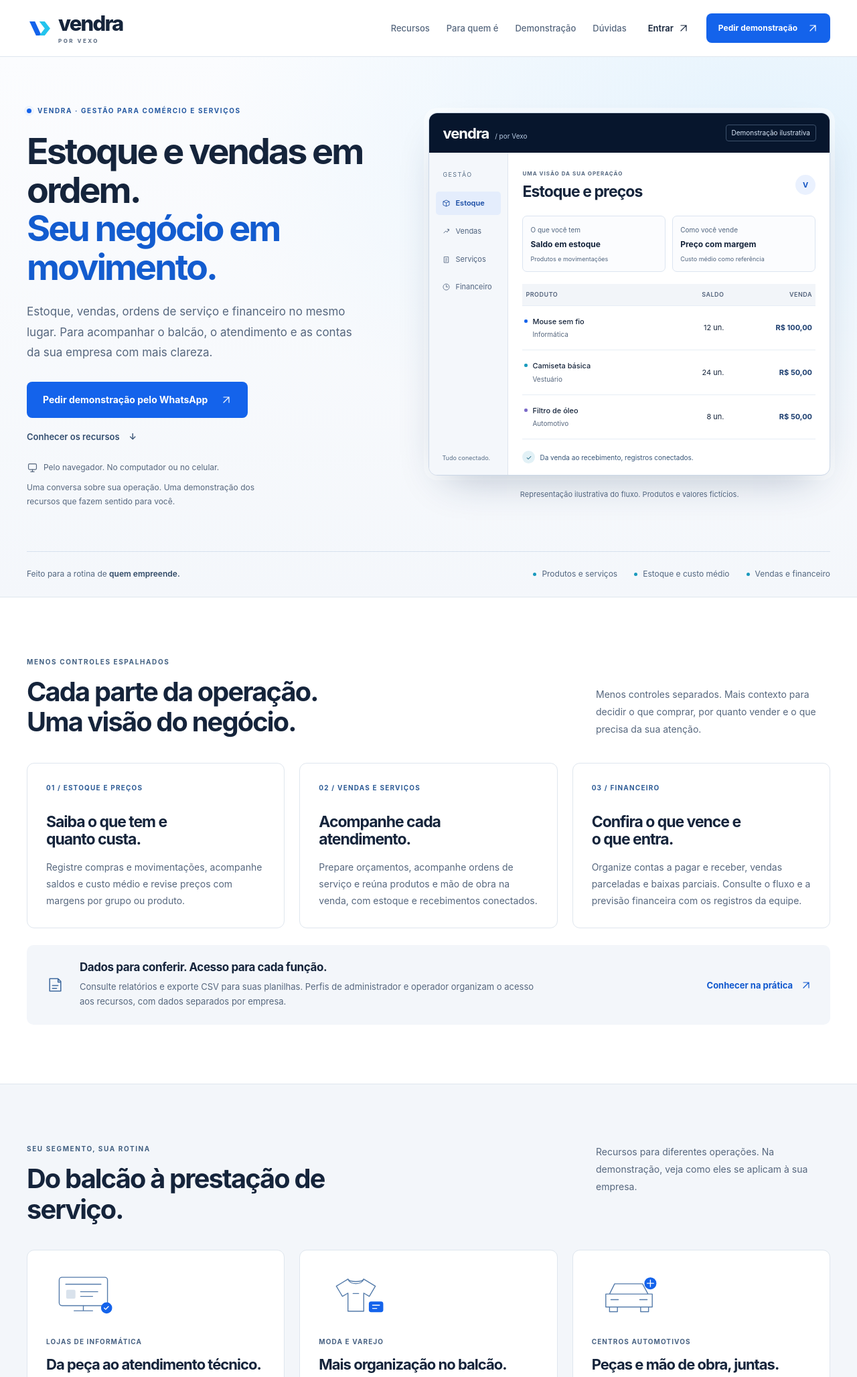
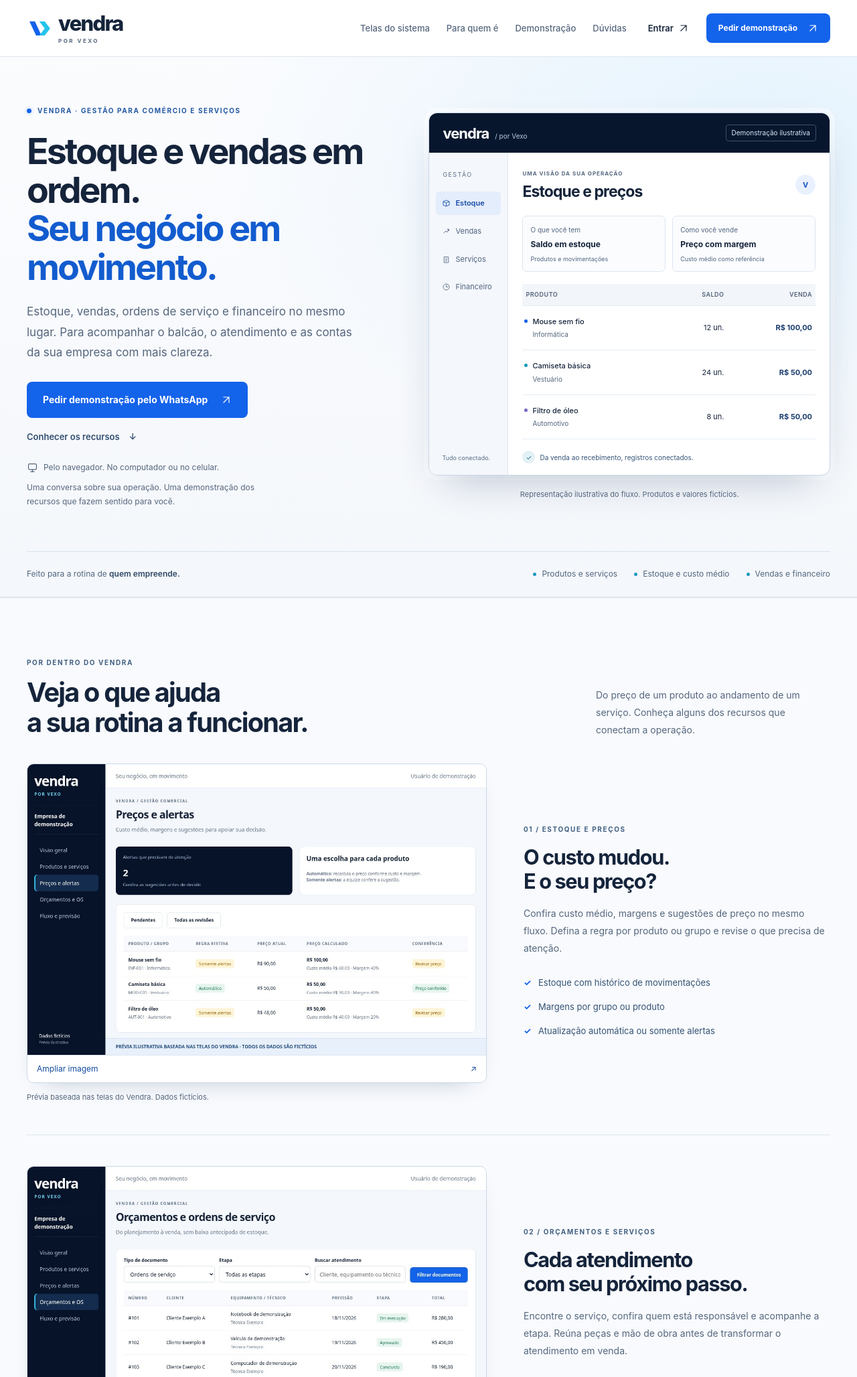
Before and after one commit to paulosaltarelli/reporvexocomercio, a Laravel app: page / in a window 1280 px wide. Shown: the top 2056 px of the page at 67% size. Run offline with Laravel 12, Linux system fonts and the light colour scheme.

Commit message:
Adiciona prévias visuais dos recursos e remove aviso da landing

```diff
--- a/public/marketing.css
+++ b/public/marketing.css
@@ -118,7 +118,6 @@ a:focus-visible, summary:focus-visible { outline: 3px solid var(--blue); outline
 .faq-section { padding-top: 0; }.faq-grid { display: grid; grid-template-columns: 1fr 1.25fr; gap: 100px; }.faq-grid h2 { margin-top: 14px; }.section-copy { color: var(--muted); font-size: 14px; margin-top: 22px; }.section-copy a { display: inline-flex; align-items: center; gap: 10px; color: #1058ce; font-weight: 600; margin-top: 7px; }
 .faq-list { border-top: 1px solid var(--line); }.faq-list details { border-bottom: 1px solid var(--line); }.faq-list summary { position: relative; padding: 21px 34px 21px 0; list-style: none; font-size: 14px; font-weight: 550; line-height: 1.6; }.faq-list summary::-webkit-details-marker { display: none; }.faq-list summary:after { content: "+"; position: absolute; right: 4px; color: #4b6d93; font-size: 21px; top: 18px; }.faq-list details[open] summary:after { content: "−"; }.faq-list details[open] summary { color: #1058ce; }.faq-list p { color: var(--muted); font-size: 14px; padding: 0 24px 22px 0; line-height: 1.85; }
 .contact-section { background: #1058ce; color: white; padding: 60px 0; }.contact-inner { display: flex; justify-content: space-between; align-items: center; gap: 45px; }.contact-section .eyebrow { color: #d0e4ff; }.contact-section h2 { margin-top: 17px; font-size: clamp(32px, 3.1vw, 44px); }.contact-section p { color: #e2eeff; font-size: 14px; margin-top: 21px; }.contact-actions { display: flex; flex-direction: column; align-items: flex-start; flex-shrink: 0; }.button-light { background: white; color: #124a9e; }.button-light:hover { background: #eaf4ff; }.contact-phone { margin-top: 16px; font-size: 13px; color: #e2eeff; }.contact-email { font-size: 13px; margin-top: 4px; color: #e2eeff; text-decoration: underline; text-underline-offset: 4px; }
-.privacy-note { padding-block: 21px; }.privacy-note p { font-size: 11px; color: var(--muted); max-width: 1000px; }
 .site-footer { background: var(--navy); color: white; padding: 35px 0 23px; }.site-footer .wordmark small { color: #9cb4d2; }.footer-top { display: flex; align-items: center; gap: 40px; padding-bottom: 28px; }.footer-top>p { color: #a9bed8; font-size: 12px; }.footer-top>a:last-child { display: inline-flex; align-items: center; gap: 9px; margin-left: auto; color: #d1dff0; font-size: 12px; }.footer-bottom { display: flex; justify-content: space-between; gap: 25px; border-top: 1px solid #293c55; padding-top: 20px; font-size: 10px; color: #a9bed8; }
 .workflow-section a:focus-visible, .contact-section a:focus-visible, .site-footer a:focus-visible { outline-color: var(--cyan); }
 @media (max-width: 1150px) {
@@ -132,7 +131,7 @@ a:focus-visible, summary:focus-visible { outline: 3px solid var(--blue); outline
     .hero { padding-top: 33px; }.hero .eyebrow { font-size: 8px; letter-spacing: .85px; }.hero h1 { font-size: 41px; margin: 19px 0; }.hero-copy>p { font-size: 15px; line-height: 1.8; }.hero-actions { flex-direction: column; align-items: flex-start; gap: 15px; margin-top: 24px; }.hero-actions .button { width: 100%; justify-content: space-between; padding: 16px 18px; font-size: 13px; gap: 10px; }.hero-note { font-size: 11px; }.hero-copy>.demo-note { font-size: 11px; }.hero-grid { gap: 30px; padding-bottom: 30px; }.app-layout { display: block; }.app-sidebar { display: none; }.app-topbar { padding: 14px; }.app-wordmark { font-size: 22px; }.preview-tag { font-size: 9px; padding: 3px 6px; }.app-content { padding: 20px 15px 0; }.preview-top h2 { font-size: 22px; }.preview-kicker { font-size: 8px; }.preview-summary { gap: 8px; margin-block: 18px 13px; }.preview-summary>div { padding: 10px; }.preview-summary span { font-size: 10px; }.preview-summary strong { font-size: 11px; }.preview-table { font-size: 11px; }.preview-table th, .preview-table td { padding-block: 14px; }.preview-table thead { font-size: 9px; }.preview-footer { font-size: 10px; padding-block: 15px; }.product-preview figcaption { font-size: 10px; margin-top: 14px; }.hero-bottom { font-size: 11px; padding-block: 20px; }.hero-bottom>div { flex-wrap: wrap; gap: 7px 15px; font-size: 10px; }
     .section { padding-block: 52px; }.section-heading { flex-direction: column; align-items: flex-start; gap: 18px; margin-bottom: 27px; }.section-heading h2 { margin-top: 12px; }.section-heading>p { max-width: none; font-size: 14px; }.eyebrow { font-size: 9px; letter-spacing: 1.2px; }h2 { font-size: 32px; }.feature-grid, .segment-grid { grid-template-columns: 1fr; gap: 14px; }.feature-card { padding: 24px; }.benefit-number { margin-bottom: 16px; }.feature-card h3 { font-size: 23px; max-width: none; margin-bottom: 12px; }.feature-card p, .segment-card p { font-size: 14px; }.resource-strip { padding: 23px; margin-top: 18px; }.resource-strip h3 { font-size: 18px; line-height: 1.3; }.resource-strip p { font-size: 13px; }.segment-card { padding: 24px; }.segment-illustration { height: 51px; margin-bottom: 18px; }.segment-illustration svg { width: 83px; height: 55px; }.segment-card h3 { font-size: 23px; }.segment-label { font-size: 10px; }
     .workflow-grid { width: calc(100% - 24px); padding: 30px 23px; grid-template-columns: 1fr; gap: 32px; border-radius: 12px; }.workflow-intro>p { margin-top: 18px; }.workflow-intro .inline-link { font-size: 12px; gap: 10px; }.workflow-steps li { gap: 17px; padding-block: 22px; }.workflow-steps h3 { font-size: 18px; }.workflow-steps p { font-size: 14px; }.faq-section { padding-top: 0; }.faq-grid { grid-template-columns: 1fr; gap: 27px; }.faq-list summary { padding-block: 19px; font-size: 14px; }.faq-list p { font-size: 14px; padding-right: 12px; }.section-copy { font-size: 13px; margin-top: 18px; }
-    .contact-section { padding-block: 43px; }.contact-inner { flex-direction: column; align-items: flex-start; gap: 28px; }.contact-section h2 { font-size: 32px; }.contact-section p { font-size: 14px; margin-top: 17px; }.contact-actions { width: 100%; }.contact-actions .button { width: 100%; justify-content: space-between; font-size: 13px; }.privacy-note { padding-block: 18px; }.privacy-note p { font-size: 11px; }.site-footer { padding-block: 29px 23px; }.footer-top { flex-wrap: wrap; gap: 23px; }.footer-top>p { margin-left: auto; font-size: 11px; }.footer-top>a:last-child { margin-left: 0; width: 100%; }.footer-bottom { flex-direction: column; gap: 10px; font-size: 10px; }
+    .contact-section { padding-block: 43px; }.contact-inner { flex-direction: column; align-items: flex-start; gap: 28px; }.contact-section h2 { font-size: 32px; }.contact-section p { font-size: 14px; margin-top: 17px; }.contact-actions { width: 100%; }.contact-actions .button { width: 100%; justify-content: space-between; font-size: 13px; }.site-footer { padding-block: 29px 23px; }.footer-top { flex-wrap: wrap; gap: 23px; }.footer-top>p { margin-left: auto; font-size: 11px; }.footer-top>a:last-child { margin-left: 0; width: 100%; }.footer-bottom { flex-direction: column; gap: 10px; font-size: 10px; }
     .mobile-conversion { position: fixed; bottom: 0; left: 0; right: 0; z-index: 25; display: flex; justify-content: space-between; border-radius: 0; min-height: 64px; padding: 16px 20px calc(16px + env(safe-area-inset-bottom)); box-shadow: 0 -3px 18px #07162d20; }
 }
 @media (max-width: 360px) {
@@ -140,5 +139,24 @@ a:focus-visible, summary:focus-visible { outline: 3px solid var(--blue); outline
 }
 @media (prefers-reduced-motion: reduce) { html { scroll-behavior: auto; }.button { transition: none; } }
 @media print {
-    body { padding: 0; color: #15243b; font-size: 12px; }.container { width: 100%; }.site-header, .hero-actions, .hero-note, .mobile-conversion, .privacy-note, .inline-link, .site-footer, .product-preview, .hero-bottom { display: none; }.hero, .section, .contact-section { padding: 20px 0; background: white; border: 0; color: #15243b; }.hero-grid, .faq-grid, .workflow-grid { display: block; }.hero-copy>p, .hero-copy>.demo-note, .workflow-intro>p, .workflow-steps p, .workflow-intro .eyebrow, .contact-section .eyebrow, .contact-section p, .contact-phone, .contact-email { color: #15243b; }.workflow-grid { background: white; color: #15243b; padding: 0; }.workflow-steps { margin-top: 20px; }.faq-list details { break-inside: avoid; }.faq-list details>p { display: block; }.feature-grid, .segment-grid { grid-template-columns: repeat(2, 1fr); }.feature-card, .segment-card { break-inside: avoid; }.contact-inner { align-items: flex-start; }.contact-actions .button { display: none; }.contact-section p br { display: none; }
+    body { padding: 0; color: #15243b; font-size: 12px; }.container { width: 100%; }.site-header, .hero-actions, .hero-note, .mobile-conversion, .inline-link, .site-footer, .product-preview, .hero-bottom { display: none; }.hero, .section, .contact-section { padding: 20px 0; background: white; border: 0; color: #15243b; }.hero-grid, .faq-grid, .workflow-grid { display: block; }.hero-copy>p, .hero-copy>.demo-note, .workflow-intro>p, .workflow-steps p, .workflow-intro .eyebrow, .contact-section .eyebrow, .contact-section p, .contact-phone, .contact-email { color: #15243b; }.workflow-grid { background: white; color: #15243b; padding: 0; }.workflow-steps { margin-top: 20px; }.faq-list details { break-inside: avoid; }.faq-list details>p { display: block; }.feature-grid, .segment-grid { grid-template-columns: repeat(2, 1fr); }.feature-card, .segment-card { break-inside: avoid; }.contact-inner { align-items: flex-start; }.contact-actions .button { display: none; }.contact-section p br { display: none; }
 }
+
+/* Product views: static illustrative images; full resolution opens without JavaScript. */
+.showcase-section { background: #f8fafd; border-top: 1px solid var(--line); }
+.showcase-row { display: grid; grid-template-columns: minmax(0,1.5fr) minmax(0,1fr); align-items: center; gap: 55px; padding-top: 46px; margin-top: 46px; border-top: 1px solid var(--line); }
+.showcase-row:first-of-type { margin-top: 0; padding-top: 0; border: 0; }
+.showcase-image { min-width: 0; }
+.showcase-image>a { display: block; position: relative; border: 1px solid #ccd8e7; border-radius: 10px; overflow: hidden; background: #edf3fa; box-shadow: 0 15px 35px -25px #14355d66; }
+.showcase-image img { display: block; width: 100%; height: auto; }
+.showcase-image figcaption { font-size: 11px; color: var(--muted); margin-top: 12px; }
+.image-expand { display: flex; align-items: center; justify-content: space-between; gap: 12px; padding: 10px 14px; font-size: 12px; color: #124a9e; background: white; border-top: 1px solid var(--line); }
+.showcase-image>a:hover .image-expand { background: #eaf1fd; }
+.showcase-copy h3 { font-size: clamp(26px,2.4vw,34px); margin: 15px 0 18px; }
+.showcase-copy>p { color: var(--muted); font-size: 14px; line-height: 1.85; }
+.showcase-copy ul { list-style: none; padding: 0; margin: 20px 0 0; }
+.showcase-copy li { position: relative; padding: 7px 0 7px 22px; color: #345273; font-size: 13px; }
+.showcase-copy li:before { content: "✓"; color: #1463eb; position: absolute; left: 0; font-weight: 700; }
+@media(max-width:900px) { .showcase-row { gap: 28px; grid-template-columns: minmax(0,1.2fr) minmax(0,1fr); }.showcase-copy h3 { font-size: 26px; }.showcase-copy>p { font-size: 13px; }.showcase-copy li { font-size: 12px; } }
+@media(max-width:680px) { .showcase-row { grid-template-columns: 1fr; gap: 23px; padding-top: 30px; margin-top: 30px; }.showcase-copy { grid-row: 1; }.showcase-copy h3 { font-size: 28px; margin-block: 12px 15px; }.showcase-copy>p { font-size: 14px; }.showcase-copy li { font-size: 13px; }.showcase-copy ul { margin-top: 14px; }.showcase-image figcaption { font-size: 10px; } }
+@media print { .showcase-row { break-inside: avoid; grid-template-columns: 1.3fr 1fr; gap: 20px; }.showcase-copy h3 { font-size: 22px; }.image-expand { display: none; }.showcase-image img { max-height: 230px; object-fit: contain; } }
--- a/resources/views/welcome.blade.php
+++ b/resources/views/welcome.blade.php
@@ -10,7 +10,7 @@
     <meta property="og:locale" content="pt_BR">
     <meta property="og:title" content="Vendra por Vexo | Gestão para comércio e serviços">
     <meta property="og:description" content="Conecte estoque, preços, vendas e financeiro. Peça uma demonstração para avaliar o Vendra na rotina da sua empresa.">
-    <link rel="stylesheet" href="/marketing.css?v=20261115b">
+    <link rel="stylesheet" href="/marketing.css?v=20261115c">
 </head>
 <body>
 <a class="skip-link" href="#conteudo">Ir para o conteúdo</a>
@@ -20,9 +20,9 @@
             <svg class="brand-symbol" viewBox="0 0 48 48" fill="none" aria-hidden="true"><path d="M5 11h10l12 26H17L5 11Z" fill="#1463EB"/><path d="m23 11 10 13-10 13h10l10-13-10-13H23Z" fill="#25C4ED"/></svg>
             <span class="wordmark">vendra<small>por Vexo</small></span>
         </a>
-        <nav class="desktop-navigation" aria-label="Navegação principal"><a href="#recursos">Recursos</a><a href="#segmentos">Para quem é</a><a href="#como-funciona">Demonstração</a><a href="#duvidas">Dúvidas</a></nav>
+        <nav class="desktop-navigation" aria-label="Navegação principal"><a href="#recursos">Telas do sistema</a><a href="#segmentos">Para quem é</a><a href="#como-funciona">Demonstração</a><a href="#duvidas">Dúvidas</a></nav>
         <div class="header-actions"><a class="login-link" href="/app/vexo/login">Entrar <svg class="arrow-icon" viewBox="0 0 20 20" fill="none" aria-hidden="true"><path d="M5 15 15 5M5 5h10v10" stroke="currentColor" stroke-width="1.5" stroke-linecap="round" stroke-linejoin="round"/></svg></a><a class="button button-small desktop-cta" href="https://wa.me/5535999193304?text=Ol%C3%A1%21%20Quero%20uma%20demonstra%C3%A7%C3%A3o%20do%20Vendra.%20Meu%20segmento%20%C3%A9%3A%20__.%20Quero%20organizar%3A%20__." target="_blank" rel="noopener noreferrer" data-cta="header">Pedir demonstração <svg class="arrow-icon" viewBox="0 0 20 20" fill="none" aria-hidden="true"><path d="M5 15 15 5M5 5h10v10" stroke="currentColor" stroke-width="1.5" stroke-linecap="round" stroke-linejoin="round"/></svg></a></div>
-        <details class="mobile-menu"><summary aria-label="Abrir menu de navegação"><span>Menu</span><svg viewBox="0 0 24 24" fill="none" aria-hidden="true"><path d="M4 7h16M4 12h16M4 17h16" stroke="currentColor" stroke-width="1.7" stroke-linecap="round"/></svg></summary><nav aria-label="Navegação móvel"><a href="#recursos">Recursos</a><a href="#segmentos">Para quem é</a><a href="#como-funciona">Demonstração</a><a href="#duvidas">Dúvidas</a><a href="#contato">Falar com a Vexo</a></nav></details>
+        <details class="mobile-menu"><summary aria-label="Abrir menu de navegação"><span>Menu</span><svg viewBox="0 0 24 24" fill="none" aria-hidden="true"><path d="M4 7h16M4 12h16M4 17h16" stroke="currentColor" stroke-width="1.7" stroke-linecap="round"/></svg></summary><nav aria-label="Navegação móvel"><a href="#recursos">Telas do sistema</a><a href="#segmentos">Para quem é</a><a href="#como-funciona">Demonstração</a><a href="#duvidas">Dúvidas</a><a href="#contato">Falar com a Vexo</a></nav></details>
     </div>
 </header>
 <main id="conteudo">
@@ -47,13 +47,21 @@
         <div class="container hero-bottom"><span>Feito para a rotina de <strong>quem empreende.</strong></span><div><span>Produtos e serviços</span><span>Estoque e custo médio</span><span>Vendas e financeiro</span></div></div>
     </section>
 
-    <section class="section resources-section" id="recursos" aria-labelledby="resources-title">
-        <div class="container"><div class="section-heading"><div><span class="eyebrow">MENOS CONTROLES ESPALHADOS</span><h2 id="resources-title">Cada parte da operação.<br>Uma visão do negócio.</h2></div><p>Menos controles separados. Mais contexto para decidir o que comprar, por quanto vender e o que precisa da sua atenção.</p></div>
-            <div class="feature-grid">
-                <article class="feature-card"><span class="benefit-number" aria-hidden="true">01 / ESTOQUE E PREÇOS</span><h3>Saiba o que tem e quanto custa.</h3><p>Registre compras e movimentações, acompanhe saldos e custo médio e revise preços com margens por grupo ou produto.</p></article>
-                <article class="feature-card"><span class="benefit-number" aria-hidden="true">02 / VENDAS E SERVIÇOS</span><h3>Acompanhe cada atendimento.</h3><p>Prepare orçamentos, acompanhe ordens de serviço e reúna produtos e mão de obra na venda, com estoque e recebimentos conectados.</p></article>
-                <article class="feature-card"><span class="benefit-number" aria-hidden="true">03 / FINANCEIRO</span><h3>Confira o que vence e o que entra.</h3><p>Organize contas a pagar e receber, vendas parceladas e baixas parciais. Consulte o fluxo e a previsão financeira com os registros da equipe.</p></article>
-            </div>
+    <section class="section showcase-section" id="recursos" aria-labelledby="showcase-title">
+        <div class="container">
+            <div class="section-heading"><div><span class="eyebrow">POR DENTRO DO VENDRA</span><h2 id="showcase-title">Veja o que ajuda<br>a sua rotina a funcionar.</h2></div><p>Do preço de um produto ao andamento de um serviço. Conheça alguns dos recursos que conectam a operação.</p></div>
+            <article class="showcase-row">
+                <figure class="showcase-image"><a href="/brand/vendra-precos.jpg" target="_blank" rel="noopener noreferrer" aria-label="Ampliar prévia ilustrativa de preços e alertas"><img src="/brand/vendra-precos.jpg" width="1200" height="760" loading="lazy" decoding="async" alt="Prévia de preços e alertas: produtos com custo médio, margem, preço atual e sugestão para revisão."><span class="image-expand">Ampliar imagem <span aria-hidden="true">↗</span></span></a><figcaption>Prévia baseada nas telas do Vendra. Dados fictícios.</figcaption></figure>
+                <div class="showcase-copy"><span class="eyebrow">01 / ESTOQUE E PREÇOS</span><h3>O custo mudou.<br>E o seu preço?</h3><p>Confira custo médio, margens e sugestões de preço no mesmo fluxo. Defina a regra por produto ou grupo e revise o que precisa de atenção.</p><ul><li>Estoque com histórico de movimentações</li><li>Margens por grupo ou produto</li><li>Atualização automática ou somente alertas</li></ul></div>
+            </article>
+            <article class="showcase-row">
+                <figure class="showcase-image"><a href="/brand/vendra-servicos.jpg" target="_blank" rel="noopener noreferrer" aria-label="Ampliar prévia ilustrativa de ordens de serviço"><img src="/brand/vendra-servicos.jpg" width="1200" height="760" loading="lazy" decoding="async" alt="Prévia de ordens de serviço com clientes fictícios, equipamentos, técnicos, previsões e etapas de atendimento."><span class="image-expand">Ampliar imagem <span aria-hidden="true">↗</span></span></a><figcaption>Prévia baseada nas telas do Vendra. Dados fictícios.</figcaption></figure>
+                <div class="showcase-copy"><span class="eyebrow">02 / ORÇAMENTOS E SERVIÇOS</span><h3>Cada atendimento<br>com seu próximo passo.</h3><p>Encontre o serviço, confira quem está responsável e acompanhe a etapa. Reúna peças e mão de obra antes de transformar o atendimento em venda.</p><ul><li>Orçamentos e ordens de serviço</li><li>Equipamento, técnico e previsão</li><li>Etapas de aprovação, execução e conclusão</li></ul></div>
+            </article>
+            <article class="showcase-row">
+                <figure class="showcase-image"><a href="/brand/vendra-financeiro.jpg" target="_blank" rel="noopener noreferrer" aria-label="Ampliar prévia ilustrativa do fluxo financeiro"><img src="/brand/vendra-financeiro.jpg" width="1200" height="760" loading="lazy" decoding="async" alt="Prévia de fluxo e previsão com saldo inicial, entradas, saídas e saldo projetado em um gráfico, todos fictícios."><span class="image-expand">Ampliar imagem <span aria-hidden="true">↗</span></span></a><figcaption>Exemplo fictício. Previsão não é recebimento confirmado.</figcaption></figure>
+                <div class="showcase-copy"><span class="eyebrow">03 / FLUXO E PREVISÃO</span><h3>Olhe para as contas.<br>E para os próximos dias.</h3><p>Compare os registros financeiros com os compromissos futuros e acompanhe o saldo projetado. A visão depende das informações registradas pela equipe.</p><ul><li>Contas a pagar e receber</li><li>Parcelas e pagamentos parciais</li><li>Fluxo e previsão financeira</li></ul></div>
+            </article>
             <div class="resource-strip"><div class="strip-icon" aria-hidden="true"><svg viewBox="0 0 28 28" fill="none"><path d="M6 23V5h12l4 4v14H6Zm12-18v5h4M10 15h8m-8 4h6" stroke="currentColor" stroke-width="1.5" stroke-linecap="round" stroke-linejoin="round"/></svg></div><div><h3>Dados para conferir. Acesso para cada função.</h3><p>Consulte relatórios e exporte CSV para suas planilhas. Perfis de administrador e operador organizam o acesso aos recursos, com dados separados por empresa.</p></div><a class="inline-link" href="https://wa.me/5535999193304?text=Ol%C3%A1%21%20Quero%20uma%20demonstra%C3%A7%C3%A3o%20do%20Vendra.%20Meu%20segmento%20%C3%A9%3A%20__.%20Quero%20organizar%3A%20__." target="_blank" rel="noopener noreferrer" data-cta="resources">Conhecer na prática <svg class="arrow-icon" viewBox="0 0 20 20" fill="none" aria-hidden="true"><path d="M5 15 15 5M5 5h10v10" stroke="currentColor" stroke-width="1.5" stroke-linecap="round" stroke-linejoin="round"/></svg></a></div>
         </div>
     </section>
@@ -80,10 +88,9 @@
     </div></div></section>
 
     <section class="contact-section" id="contato" aria-labelledby="contact-title"><div class="container contact-inner"><div><span class="eyebrow">VAMOS CONVERSAR SOBRE A SUA EMPRESA</span><h2 id="contact-title">Seu próximo passo:<br>ver o Vendra na prática.</h2><p>Conte o que precisa organizar. Vamos apresentar os recursos<br>e conversar sobre uma proposta para sua empresa.</p></div><div class="contact-actions"><a class="button button-light" href="https://wa.me/5535999193304?text=Ol%C3%A1%21%20Quero%20uma%20demonstra%C3%A7%C3%A3o%20do%20Vendra.%20Meu%20segmento%20%C3%A9%3A%20__.%20Quero%20organizar%3A%20__." target="_blank" rel="noopener noreferrer" data-cta="contact">Pedir demonstração pelo WhatsApp <svg class="arrow-icon" viewBox="0 0 20 20" fill="none" aria-hidden="true"><path d="M5 15 15 5M5 5h10v10" stroke="currentColor" stroke-width="1.5" stroke-linecap="round" stroke-linejoin="round"/></svg></a><span class="contact-phone">(35) 99919-3304</span><a class="contact-email" href="mailto:ivancasvilela@gmail.com?subject=Quero%20conhecer%20o%20Vendra">ivancasvilela@gmail.com</a></div></div></section>
-    <aside class="privacy-note container" aria-label="Privacidade"><p>Esta página não ativa rastreadores de publicidade nem coleta dados por formulário. Ao abrir o WhatsApp, você passa a usar um serviço externo. Envie apenas as informações necessárias para a conversa; não envie senhas ou dados financeiros.</p></aside>
 </main>
 <a class="button mobile-conversion" href="https://wa.me/5535999193304?text=Ol%C3%A1%21%20Quero%20uma%20demonstra%C3%A7%C3%A3o%20do%20Vendra.%20Meu%20segmento%20%C3%A9%3A%20__.%20Quero%20organizar%3A%20__." target="_blank" rel="noopener noreferrer" data-cta="mobile_fixed">Pedir demonstração <svg class="arrow-icon" viewBox="0 0 20 20" fill="none" aria-hidden="true"><path d="M5 15 15 5M5 5h10v10" stroke="currentColor" stroke-width="1.5" stroke-linecap="round" stroke-linejoin="round"/></svg></a>
 <footer class="site-footer"><div class="container"><div class="footer-top"><a class="brand" href="/" aria-label="Vendra por Vexo, início"><svg class="brand-symbol" viewBox="0 0 48 48" fill="none" aria-hidden="true"><path d="M5 11h10l12 26H17L5 11Z" fill="#1463EB"/><path d="m23 11 10 13-10 13h10l10-13-10-13H23Z" fill="#25C4ED"/></svg><span class="wordmark">vendra<small>por Vexo</small></span></a><p>Gestão para quem faz<br>o comércio acontecer.</p><a href="/app/vexo/login">Já tenho acesso <svg class="arrow-icon" viewBox="0 0 20 20" fill="none" aria-hidden="true"><path d="M5 15 15 5M5 5h10v10" stroke="currentColor" stroke-width="1.5" stroke-linecap="round" stroke-linejoin="round"/></svg></a></div><div class="footer-bottom"><span>© {{ now()->year }} Vexo. Vendra é um produto Vexo.</span><span>Fiscal em desenvolvimento/homologação. Sem emissão em produção.</span></div></div></footer>
-<script src="/marketing.js?v=20261115b" defer></script>
+<script src="/marketing.js?v=20261115c" defer></script>
 </body>
 </html>
```
Also changed, not shown: docs/LANDING_CONVERSAO.md (+11 -1 lines), tests/marketing/landing.cjs (+2 -2 lines), public/brand/vendra-financeiro.jpg (added), public/brand/vendra-precos.jpg (added), public/brand/vendra-servicos.jpg (added).
